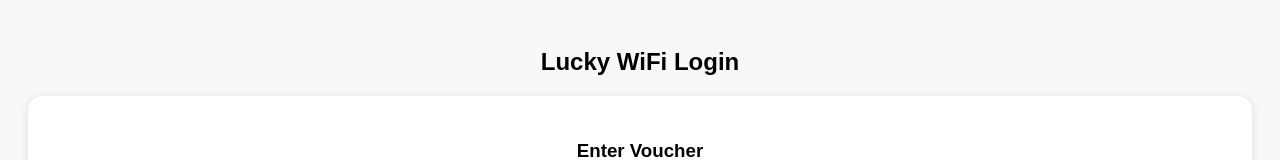
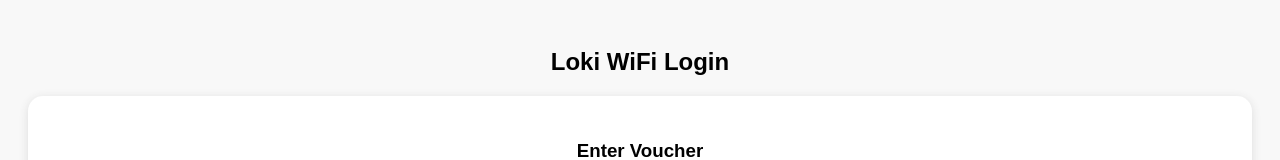
Before and after one commit to Loki4567899/WiFi-Voulcher-Web, a plain HTML site: page index.html in a window 1280 px wide. Shown: the top 160 px of the page. Drawn offline with Linux system fonts and the light colour scheme.

Commit message:
Update index.html

```diff
--- a/index.html
+++ b/index.html
@@ -15,7 +15,7 @@
 </head>
 <body>
 
-<h2>Lucky WiFi Login</h2>
+<h2>Loki WiFi Login</h2>
 
 <!-- USER AREA -->
 <div class="card" id="userBox">
```
